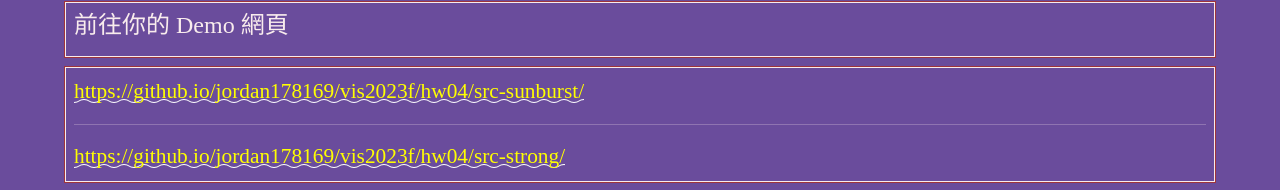
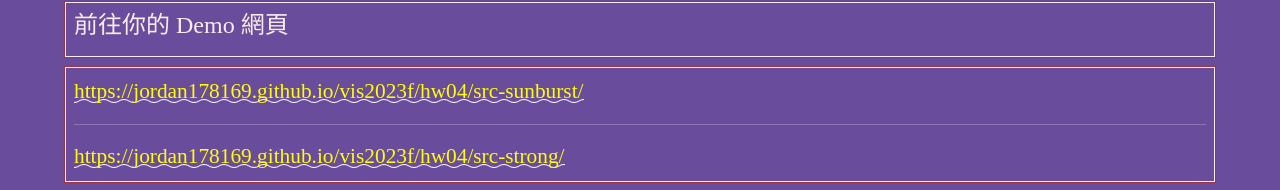
Before and after one commit to jordan178169/vis2023f, a plain HTML site: page hw04/index.html in a window 1280 px wide. Shown: the part 216-406 px from the top of the page. Drawn offline with nearby package versions, Linux system fonts and the light colour scheme.

Commit message:
Add files via upload

```diff
--- a/hw04/index.html
+++ b/hw04/index.html
@@ -194,9 +194,9 @@
   <!-- ------------------------------------------------>
   <div class="row hw12">
     <div class="col-md-12 twenty">
-      <a href="https://github.io/jordan178169/vis2023f/hw04/src-sunburst/">https://github.io/jordan178169/vis2023f/hw04/src-sunburst/</a>
+      <a href="https://jordan178169.github.io/vis2023f/hw04/src-sunburst/">https://jordan178169.github.io/vis2023f/hw04/src-sunburst/</a>
       <hr>
-      <a href="https://github.io/jordan178169/vis2023f/hw04/src-strong/">https://github.io/jordan178169/vis2023f/hw04/src-strong/</a>
+      <a href="https://jordan178169.github.io/vis2023f/hw04/src-strong/">https://jordan178169.github.io/vis2023f/hw04/src-strong/</a>
       </div>
   </div>
 
```
